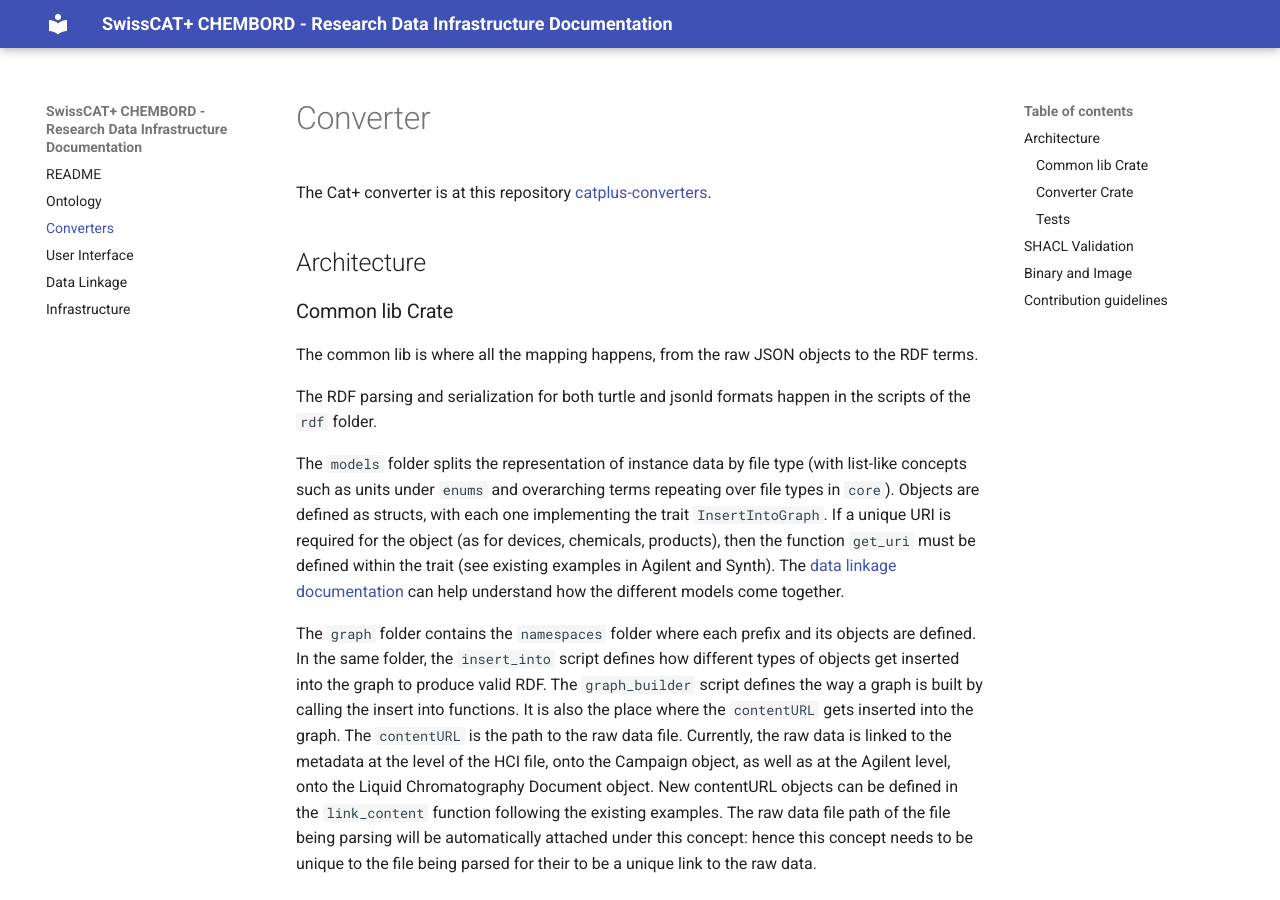
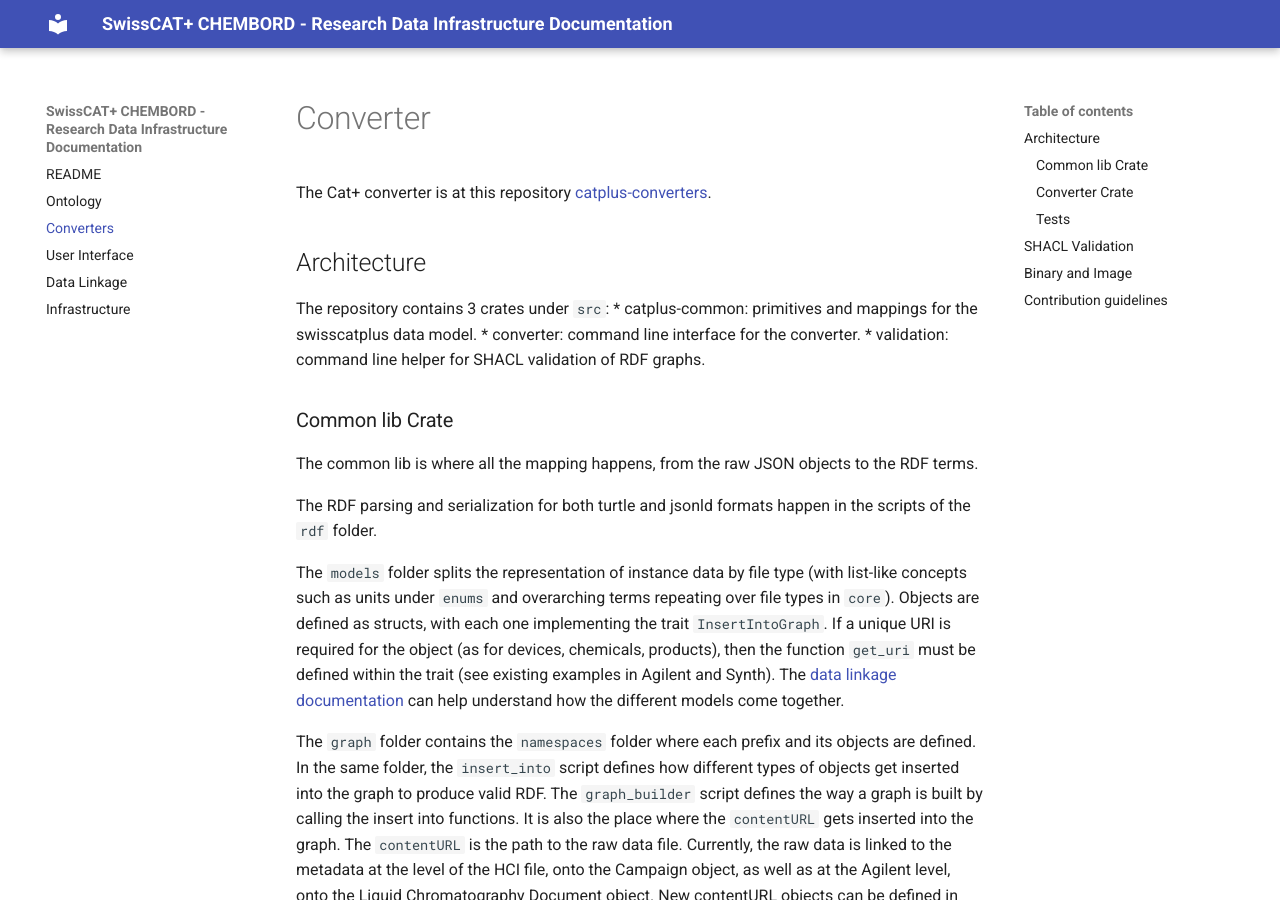
Before and after one commit to swisscatplus/catplus-docs, an MkDocs documentation site: the page built from docs/converters.md, in a window 1280 px wide and 900 px high. Built offline with MkDocs 1.6.1 and Material for MkDocs 9.7.7, drawn with Linux system fonts in a browser that asks for light colours.

Commit message:
chore: docs enhance
Co-authored-by: Cyril Matthey-Doret <cmdoret@mailbox.org>

```diff
--- a/docs/converters.md
+++ b/docs/converters.md
@@ -3,7 +3,10 @@
 The Cat+ converter is at this repository [catplus-converters](https://github.com/sdsc-ordes/catplus-converters).
 
 ## Architecture
-
+The repository contains 3 crates under `src`:
+* catplus-common: primitives and mappings for the swisscatplus data model.
+* converter: command line interface for the converter.
+* validation: command line helper for SHACL validation of RDF graphs.
 ### Common lib Crate
 
 The common lib is where all the mapping happens, from the raw JSON objects to the RDF terms.
```
